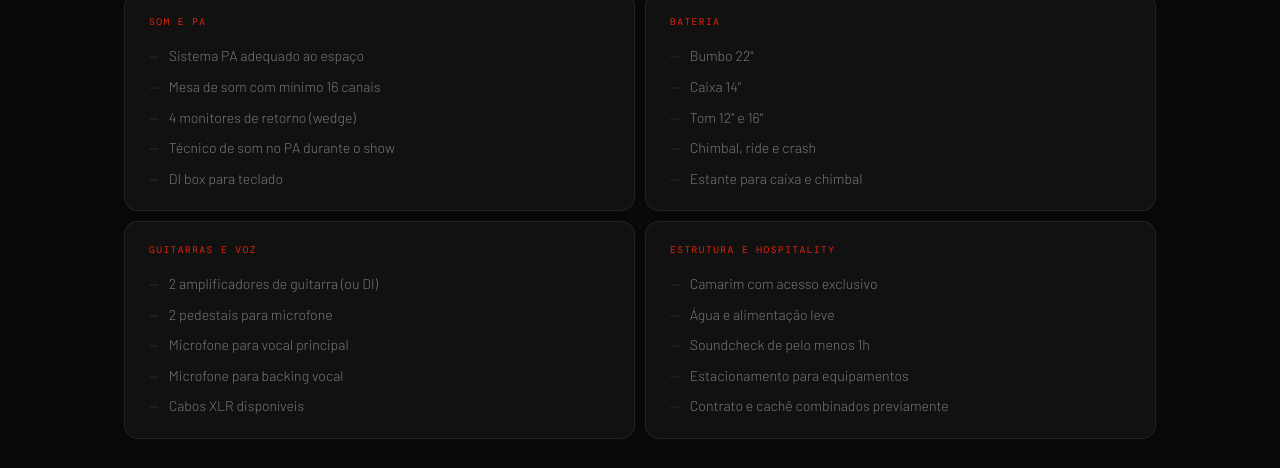
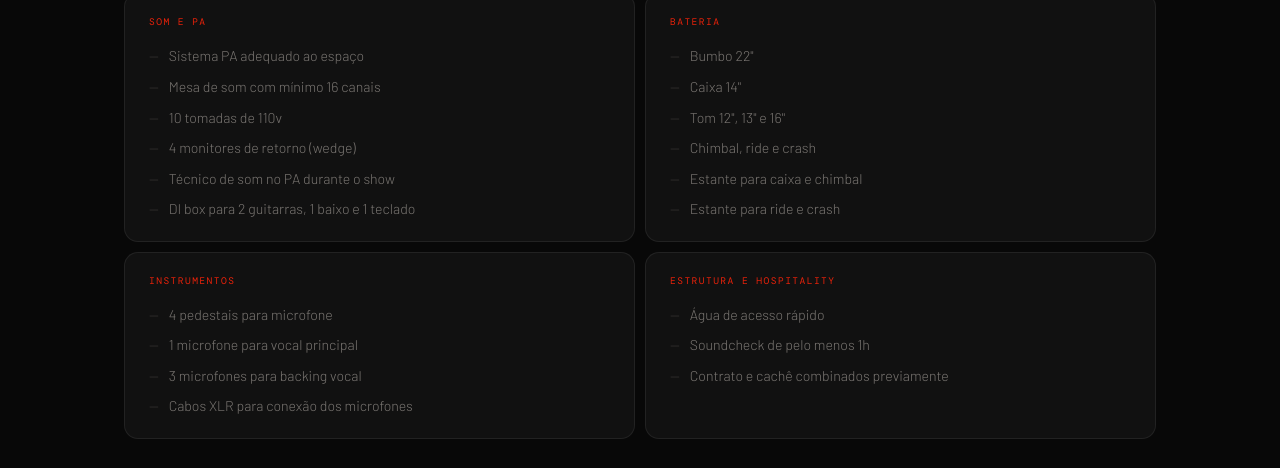
Before and after one commit to parmurus1/nexus-rifa, a website: page public/contratantes.html in a window 1280 px wide. Shown: the part 2278-2746 px from the top of the page. Drawn offline with nearby package versions, Linux system fonts and the light colour scheme.

Commit message:
texto rider

```diff
--- a/public/contratantes.html
+++ b/public/contratantes.html
@@ -266,9 +266,10 @@
       <ul class="rider-list">
         <li>Sistema PA adequado ao espaço</li>
         <li>Mesa de som com mínimo 16 canais</li>
+        <li>10 tomadas de 110v</li>
         <li>4 monitores de retorno (wedge)</li>
         <li>Técnico de som no PA durante o show</li>
-        <li>DI box para teclado</li>
+        <li>DI box para 2 guitarras, 1 baixo e 1 teclado</li>
       </ul>
     </div>
     <div class="rider-card">
@@ -276,28 +277,26 @@
       <ul class="rider-list">
         <li>Bumbo 22"</li>
         <li>Caixa 14"</li>
-        <li>Tom 12" e 16"</li>
+        <li>Tom 12", 13" e 16"</li>
         <li>Chimbal, ride e crash</li>
         <li>Estante para caixa e chimbal</li>
+        <li>Estante para ride e crash</li>
       </ul>
     </div>
     <div class="rider-card">
-      <div class="rider-titulo">Guitarras e Voz</div>
+      <div class="rider-titulo">Instrumentos</div>
       <ul class="rider-list">
-        <li>2 amplificadores de guitarra (ou DI)</li>
-        <li>2 pedestais para microfone</li>
-        <li>Microfone para vocal principal</li>
-        <li>Microfone para backing vocal</li>
-        <li>Cabos XLR disponíveis</li>
+        <li>4 pedestais para microfone</li>
+        <li>1 microfone para vocal principal</li>
+        <li>3 microfones para backing vocal</li>
+        <li>Cabos XLR para conexão dos microfones</li>
       </ul>
     </div>
     <div class="rider-card">
       <div class="rider-titulo">Estrutura e Hospitality</div>
       <ul class="rider-list">
-        <li>Camarim com acesso exclusivo</li>
-        <li>Água e alimentação leve</li>
+        <li>Água de acesso rápido</li>
         <li>Soundcheck de pelo menos 1h</li>
-        <li>Estacionamento para equipamentos</li>
         <li>Contrato e cachê combinados previamente</li>
       </ul>
     </div>
```
Also changed, not shown: public/imgs/mapa-palco.jpeg (added).
